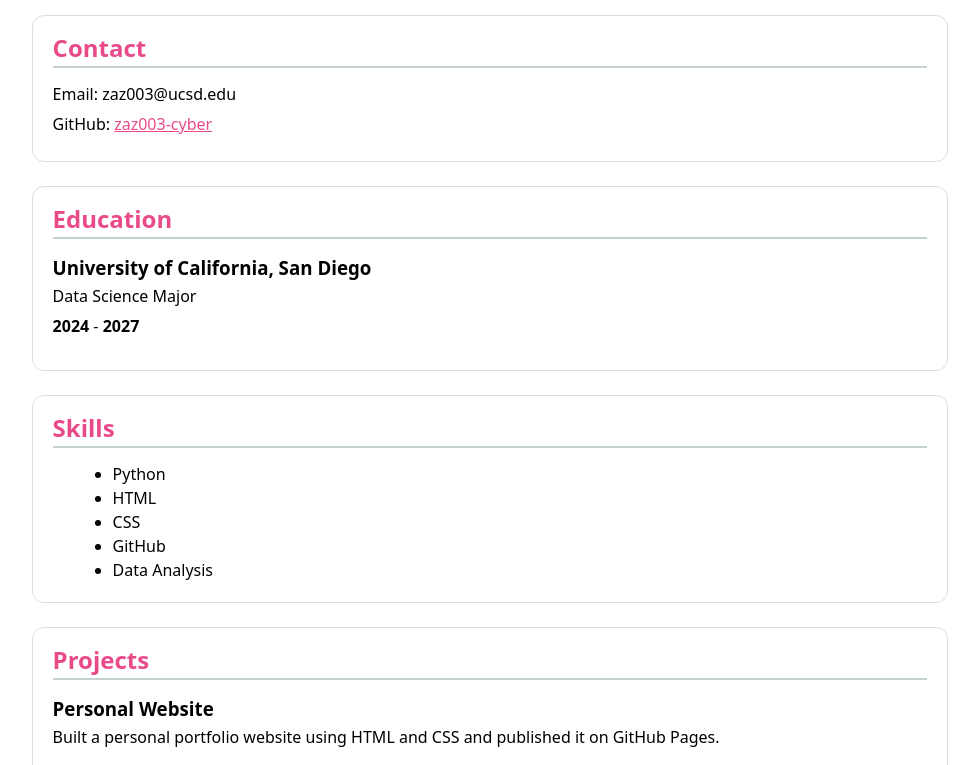
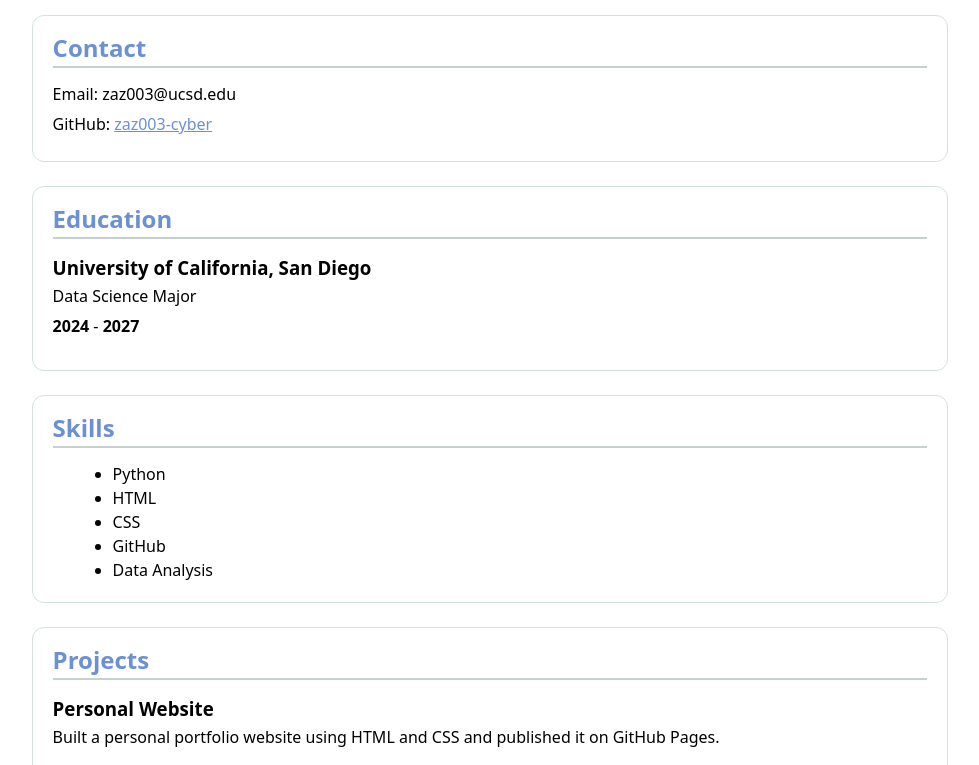
Before and after one commit to zaz003-cyber/portfolio, a plain HTML site: page cv/index.html in a window 1280 px wide. Shown: the part 186-951 px from the top of the page, without its empty margins (150-1129 px from the left). Drawn offline with Linux system fonts and the light colour scheme.

Commit message:
Update style.css

```diff
--- a/style.css
+++ b/style.css
@@ -6,7 +6,7 @@ body {
 }
 
 html {
-  --color-accent: oklch(65% 50% 0);
+  --color-accent: oklch(65.461% 0.11038 261.983);
   accent-color: var(--color-accent);
 }
 
@@ -125,7 +125,7 @@ h1, h2, h3, h4, h5, h6 {
   margin: 0.5em 0 0 1.25em;
 }
 
-.cv-page a {
+.cv-page section a {
   color: var(--color-accent);
 }
 
```
